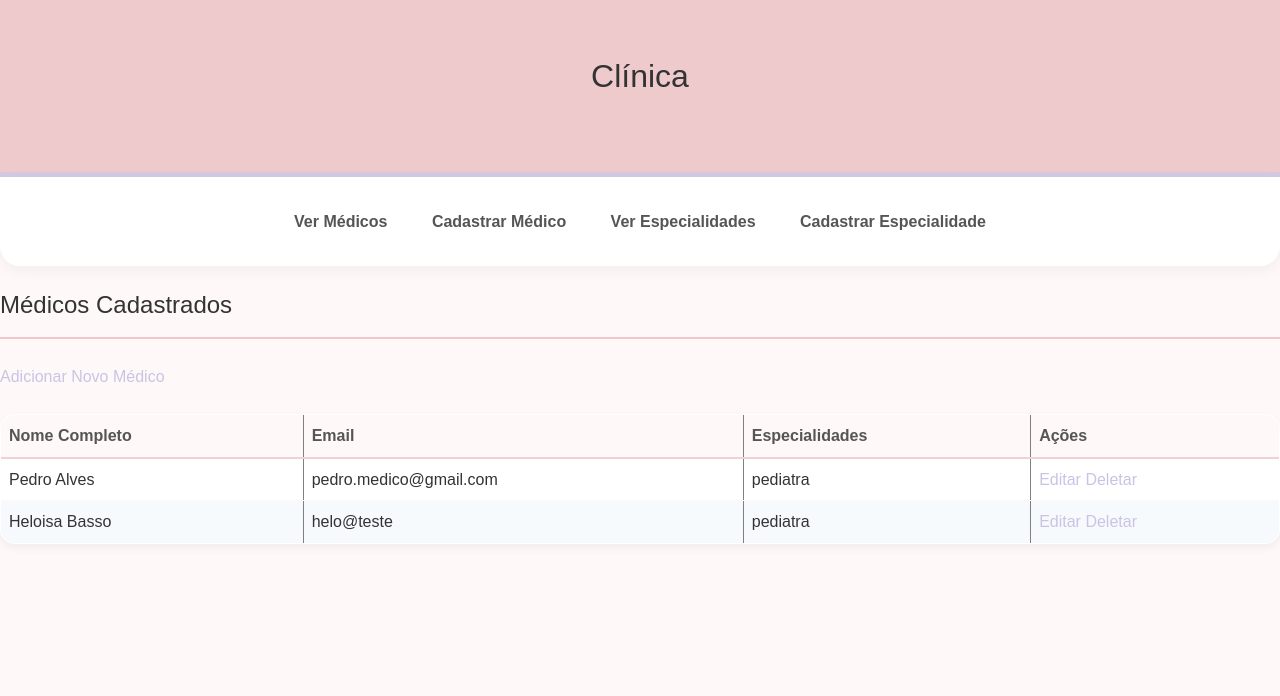
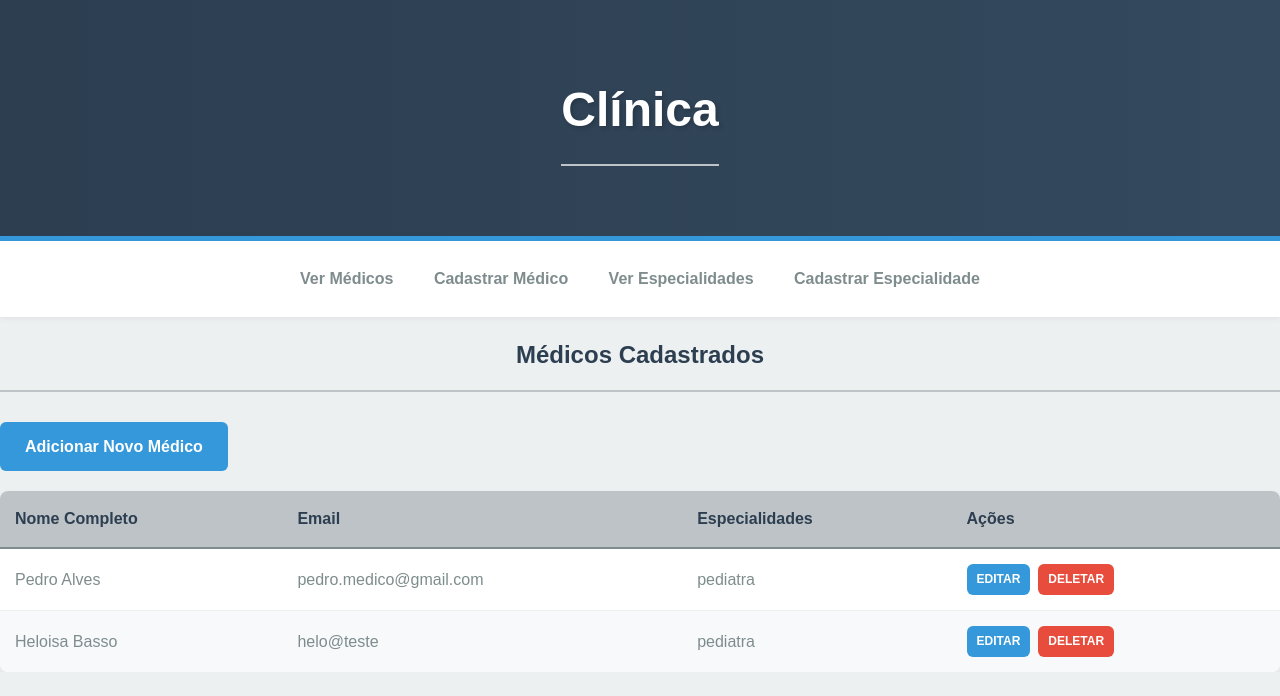
Before and after one commit to bruxa61/DjangoModels, a Django app: page /medicos/ in a window 1280 px wide. Shown: the top 696 px of the page. Run offline with Django 5.2, Linux system fonts and the light colour scheme; data comes from the database, SQL or seed files in the repository; both versions use the stored data as it was after the commit.

Commit message:
css pronto

```diff
--- a/core/medico/static/css/style.css
+++ b/core/medico/static/css/style.css
@@ -1,16 +1,16 @@
-/* Cores da paleta:
- * #FEF9F8 (Rosa muito claro)
- * #EFD1D8 (Rosa suave)
- * #D6CAE3 (Lilás suave)
- * #EFCACC (Rosa salmão)
- * #CAC3E4 (Lilás mais escuro)
+/* Cores da nova paleta
+ * Principal: #2c3e50 (azul escuro)
+ * Destaque: #3498db (azul claro vibrante)
+ * Fundo: #ecf0f1 (cinza claro)
+ * Texto: #7f8c8d (cinza médio)
+ * Borda/Detalhe: #bdc3c7 (cinza claro)
  */
 
-/* Estilos gerais */
+/* Estilos Gerais */
 body {
     font-family: 'Arial', sans-serif;
-    background-color: #fef9f8; /* Fundo rosa muito claro */
-    color: #333;
+    background-color: #ecf0f1; /* Fundo cinza claro */
+    color: #7f8c8d; /* Cor do texto em cinza médio */
     line-height: 1.6;
     margin: 0;
     padding: 0;
@@ -21,87 +21,96 @@ body {
     margin: 40px auto;
     padding: 30px;
     background-color: #ffffff;
-    border-radius: 20px;
-    box-shadow: 0 8px 30px rgba(0, 0, 0, 0.08);
+    border-radius: 8px;
+    box-shadow: 0 4px 12px rgba(0, 0, 0, 0.1);
 }
 
 h1, h2 {
-    color: #333;
-    border-bottom: 2px solid #efcacc; /* Linha de destaque rosa salmão */
-    padding-bottom: 12px;
-    margin-bottom: 25px;
-    font-weight: 500;
+    color: #2c3e50; /* Títulos em azul escuro */
+    border-bottom: 2px solid #bdc3c7; /* Borda cinza clara */
+    padding-bottom: 15px;
+    margin-bottom: 30px;
+    font-weight: bold;
+    text-align: center;
 }
 
 a {
-    color: #cac3e4; /* Lilás para links */
+    color: #3498db; /* Azul vibrante para links */
     text-decoration: none;
     transition: color 0.3s ease;
 }
 
 a:hover {
-    color: #d6cae3;
+    color: #2980b9;
 }
 
 /* Header e Navegação */
 header {
-    background-color: #efcacc; /* Rosa salmão no cabeçalho */
-    color: #ffffff;
-    padding: 30px;
+    background: linear-gradient(to right, #2c3e50, #34495e); /* Gradiente de azul para o cabeçalho */
+    color: #ffffff; /* Texto branco */
+    padding: 40px;
     text-align: center;
-    border-bottom: 5px solid #d6cae3; /* Borda inferior lilás */
+    border-bottom: 5px solid #3498db; /* Borda azul vibrante */
+}
+
+header h1 {
+    font-size: 3em;
+    font-weight: bold;
+    color: #ffffff; /* Cor da fonte em branco */
+    text-shadow: 2px 2px 4px rgba(0, 0, 0, 0.2);
+    display: inline-block;
 }
 
 nav {
     background-color: #ffffff;
     text-align: center;
-    padding: 20px;
-    border-radius: 0 0 20px 20px;
-    box-shadow: 0 4px 15px rgba(0, 0, 0, 0.05);
+    padding: 15px;
+    box-shadow: 0 2px 5px rgba(0, 0, 0, 0.05);
 }
 
 nav a {
     display: inline-block;
-    padding: 12px 20px;
+    padding: 10px 18px;
     font-weight: bold;
-    color: #555;
-    border-radius: 15px;
+    color: #7f8c8d;
+    border-radius: 6px;
     transition: background-color 0.3s ease, color 0.3s ease;
 }
 
 nav a:hover {
-    background-color: #fef9f8;
-    color: #cac3e4;
+    background-color: #ecf0f1;
+    color: #2c3e50;
 }
 
 /* Formulários */
 form {
-    background-color: #fef9f8; /* Fundo do formulário rosa muito claro */
-    padding: 30px;
-    border-radius: 15px;
-    box-shadow: inset 0 1px 5px rgba(0, 0, 0, 0.02);
+    background-color: #ffffff;
+    padding: 25px;
+    border-radius: 8px;
+    box-shadow: inset 0 1px 3px rgba(0, 0, 0, 0.05);
 }
 
 .form-group {
-    margin-bottom: 25px;
+    margin-bottom: 20px;
 }
 
 label {
     display: block;
-    margin-bottom: 10px;
+    margin-bottom: 8px;
     font-weight: bold;
-    color: #444;
+    color: #2c3e50;
 }
 
 input[type="text"],
 input[type="email"],
 select {
     width: 100%;
-    padding: 15px;
-    border: 1px solid #d6cae3; /* Lilás suave na borda */
-    border-radius: 10px;
+    padding: 12px;
+    border: 1px solid #bdc3c7;
+    border-radius: 6px;
     box-sizing: border-box;
     font-size: 16px;
+    color: #2c3e50;
     transition: border-color 0.3s ease, box-shadow 0.3s ease;
 }
 
@@ -109,21 +118,21 @@ input[type="text"]:focus,
 input[type="email"]:focus,
 select:focus {
     outline: none;
-    border-color: #efd1d8; /* Rosa suave no foco */
-    box-shadow: 0 0 0 4px rgba(239, 209, 216, 0.4);
+    border-color: #3498db; /* Foco em azul vibrante */
+    box-shadow: 0 0 0 3px rgba(52, 152, 219, 0.4);
 }
 
 /* Botões */
 button[type="submit"],
 .btn {
     display: inline-block;
-    padding: 15px 30px;
+    padding: 12px 25px;
     font-size: 16px;
     font-weight: bold;
     color: #ffffff;
-    background-color: #cac3e4; /* Lilás para o botão principal */
+    background-color: #3498db; /* Azul vibrante para o botão */
     border: none;
-    border-radius: 12px;
+    border-radius: 6px;
     cursor: pointer;
     transition: background-color 0.3s ease, transform 0.2s ease, box-shadow 0.3s ease;
     text-align: center;
@@ -131,20 +140,20 @@ button[type="submit"],
 
 button[type="submit"]:hover,
 .btn:hover {
-    background-color: #d6cae3; /* Lilás mais claro ao passar o mouse */
-    transform: translateY(-3px);
-    box-shadow: 0 6px 15px rgba(0, 0, 0, 0.15);
+    background-color: #2980b9;
+    transform: translateY(-2px);
+    box-shadow: 0 4px 8px rgba(0, 0, 0, 0.1);
 }
 
 .btn-secondary {
-    background-color: #efd1d8;
-    color: #333;
-    border: 1px solid #d6cae3;
+    background-color: #bdc3c7; /* Cinza claro para o botão secundário */
+    color: #2c3e50;
+    border: 1px solid #bdc3c7;
 }
 
 .btn-secondary:hover {
-    background-color: #efcacc;
-    color: #333;
+    background-color: #95a5a6;
+    color: #ffffff;
 }
 
 /* Tabelas */
@@ -155,31 +164,31 @@ button[type="submit"]:hover,
 table {
     width: 100%;
     border-collapse: collapse;
-    margin-top: 25px;
-    box-shadow: 0 4px 10px rgba(0, 0, 0, 0.05);
+    margin-top: 20px;
+    box-shadow: 0 4px 8px rgba(0, 0, 0, 0.05);
     background-color: #ffffff;
-    border-radius: 15px;
+    border-radius: 8px;
     overflow: hidden;
 }
 
 table thead {
-    background-color: #fef9f8; /* Rosa muito claro para o cabeçalho da tabela */
-    color: #555;
-    border-bottom: 2px solid #efd1d8; /* Borda rosa suave */
+    background-color: #bdc3c7; /* Cabeçalho da tabela em cinza claro */
+    color: #2c3e50;
+    border-bottom: 2px solid #7f8c8d;
 }
 
 table th,
 table td {
-    padding: 18px;
+    padding: 15px;
     text-align: left;
 }
 
 table tbody tr {
-    border-bottom: 1px solid #fef9f8; /* Borda sutil entre as linhas */
+    border-bottom: 1px solid #ecf0f1;
 }
 
 table tbody tr:nth-child(even) {
-    background-color: #f7fafc; /* Fundo cinza muito claro para linhas pares */
+    background-color: #f7f9fb;
 }
 
 table tbody tr:last-child {
@@ -187,47 +196,47 @@ table tbody tr:last-child {
 }
 
 table tbody tr:hover {
-    background-color: #fef9f8; /* Fundo mais claro ao passar o mouse */
+    background-color: #ecf0f1;
 }
 
 .no-data-row {
     text-align: center;
     font-style: italic;
-    color: #777;
+    color: #bdc3c7;
 }
 
 .table-actions {
     display: flex;
     flex-direction: row;
     align-items: center;
-    gap: 10px;
+    gap: 8px;
 }
 
 .action-edit,
 .action-delete {
-    padding: 8px 15px;
-    border-radius: 10px;
+    padding: 6px 10px;
+    border-radius: 6px;
     font-weight: bold;
     box-sizing: border-box;
     text-align: center;
     text-transform: uppercase;
-    font-size: 14px;
+    font-size: 12px;
 }
 
 .action-edit {
-    background-color: #d6cae3; /* Lilás suave para 'Editar' */
+    background-color: #3498db; /* Azul vibrante para 'Editar' */
     color: #ffffff;
 }
 
 .action-edit:hover {
-    background-color: #cac3e4;
+    background-color: #2980b9;
 }
 
 .action-delete {
-    background-color: #efd1d8; /* Rosa suave para 'Deletar' */
+    background-color: #e74c3c; /* Vermelho para 'Deletar' */
     color: #ffffff;
 }
 
 .action-delete:hover {
-    background-color: #efcacc;
+    background-color: #c0392b;
 }
--- a/core/medico/templates/medico/lista_medicos.html
+++ b/core/medico/templates/medico/lista_medicos.html
@@ -2,39 +2,41 @@
 
 {% block content %}
     <h2>Médicos Cadastrados</h2>
-    <a href="{% url 'cadastrar_medico' %}">Adicionar Novo Médico</a>
+    <a href="{% url 'cadastrar_medico' %}" class="btn mb-4">Adicionar Novo Médico</a>
 
-    <table border="1" style="width:100%; border-collapse: collapse;">
+    <div class="table-container">
+        <table>
             <thead>
                 <tr>
-                <th style="padding: 8px;">Nome Completo</th>
-                <th style="padding: 8px;">Email</th>
-                <th style="padding: 8px;">Especialidades</th>
-                <th style="padding: 8px;">Ações</th>
+                    <th>Nome Completo</th>
+                    <th>Email</th>
+                    <th>Especialidades</th>
+                    <th>Ações</th>
                 </tr>
             </thead>
             <tbody>
                 {% for medico in medicos %}
                 <tr>
-                <td style="padding: 8px;">{{ medico.nome }} {{ medico.sobrenome }}</td>
-                <td style="padding: 8px;">{{ medico.email }}</td>
-                <td style="padding: 8px;">
+                    <td>{{ medico.nome }} {{ medico.sobrenome }}</td>
+                    <td>{{ medico.email }}</td>
+                    <td>
                         {% for esp in medico.nome_especialidade.all %}
                             {{ esp.nome_especialidade }}{% if not forloop.last %}, {% endif %}
                         {% endfor %}
                     </td>
-                <td style="padding: 8px;">
-                   <!-- ... dentro do loop for ... -->
-                    <a href="{% url 'editar_medico' medico.id %}">Editar</a>
-                    <a href="{% url 'deletar_medico' medico.id %}">Deletar</a>
-
+                    <td>
+                        <div class="table-actions">
+                            <a href="{% url 'editar_medico' medico.id %}" class="action-edit">Editar</a>
+                            <a href="{% url 'deletar_medico' medico.id %}" class="action-delete">Deletar</a>
+                        </div>
                     </td>
                 </tr>
                 {% empty %}
                 <tr>
-                <td colspan="4" style="text-align: center; padding: 8px;">Nenhum médico cadastrado.</td>
+                    <td colspan="4" class="no-data-row">Nenhum médico cadastrado.</td>
                 </tr>
                 {% endfor %}
             </tbody>
         </table>
+    </div>
 {% endblock %}
```
Also changed, not shown: core/medico/templates/medico/cadastro_especialidade.html (+5 -3 lines), core/medico/templates/medico/cadastro_medico.html (+13 -17 lines), core/medico/templates/medico/editar_especialidade.html (+8 -6 lines), core/medico/templates/medico/editar_medico.html (+16 -19 lines), core/db.sqlite3. Lines whose indentation alone changed are shown as unchanged.
